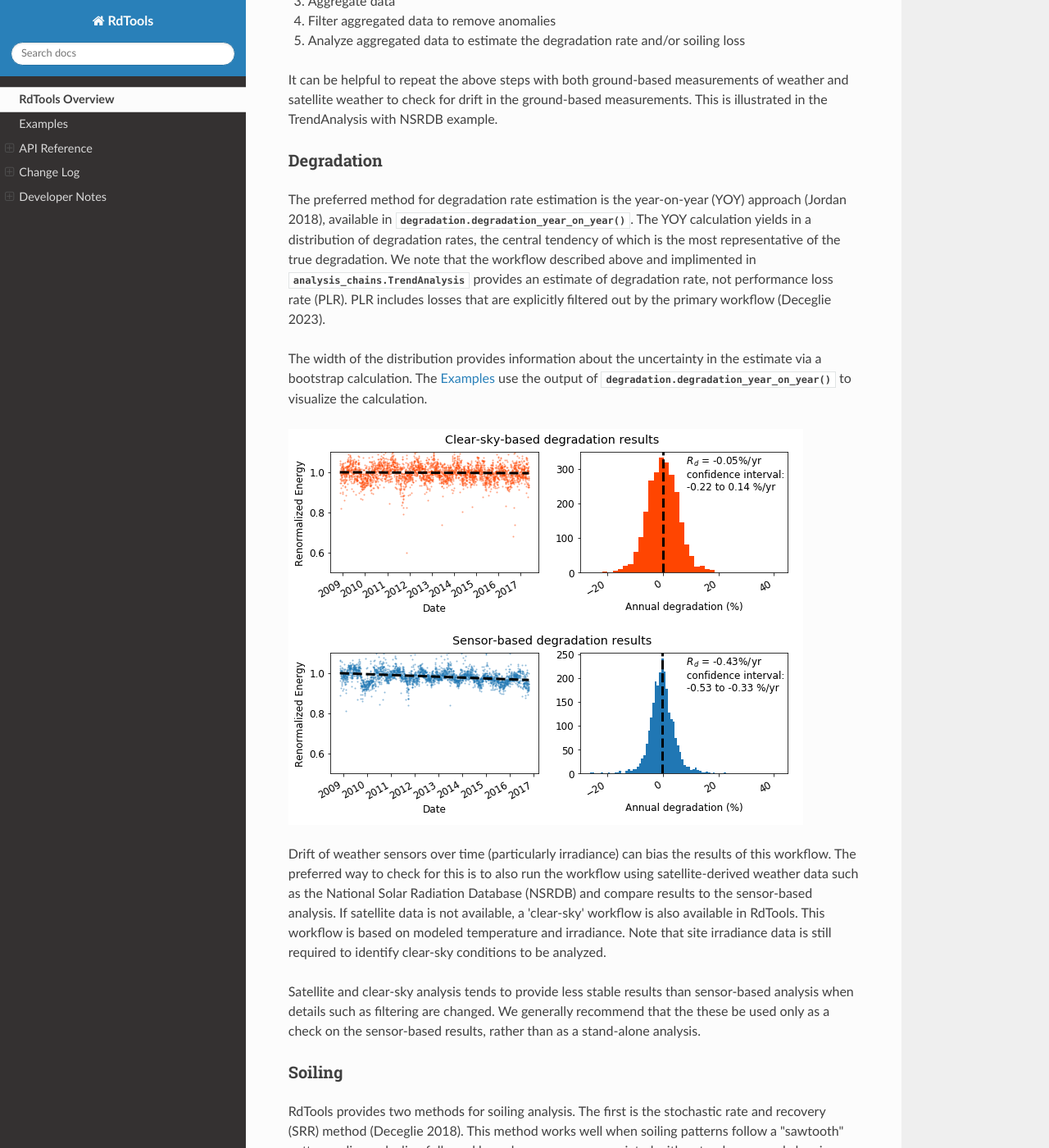
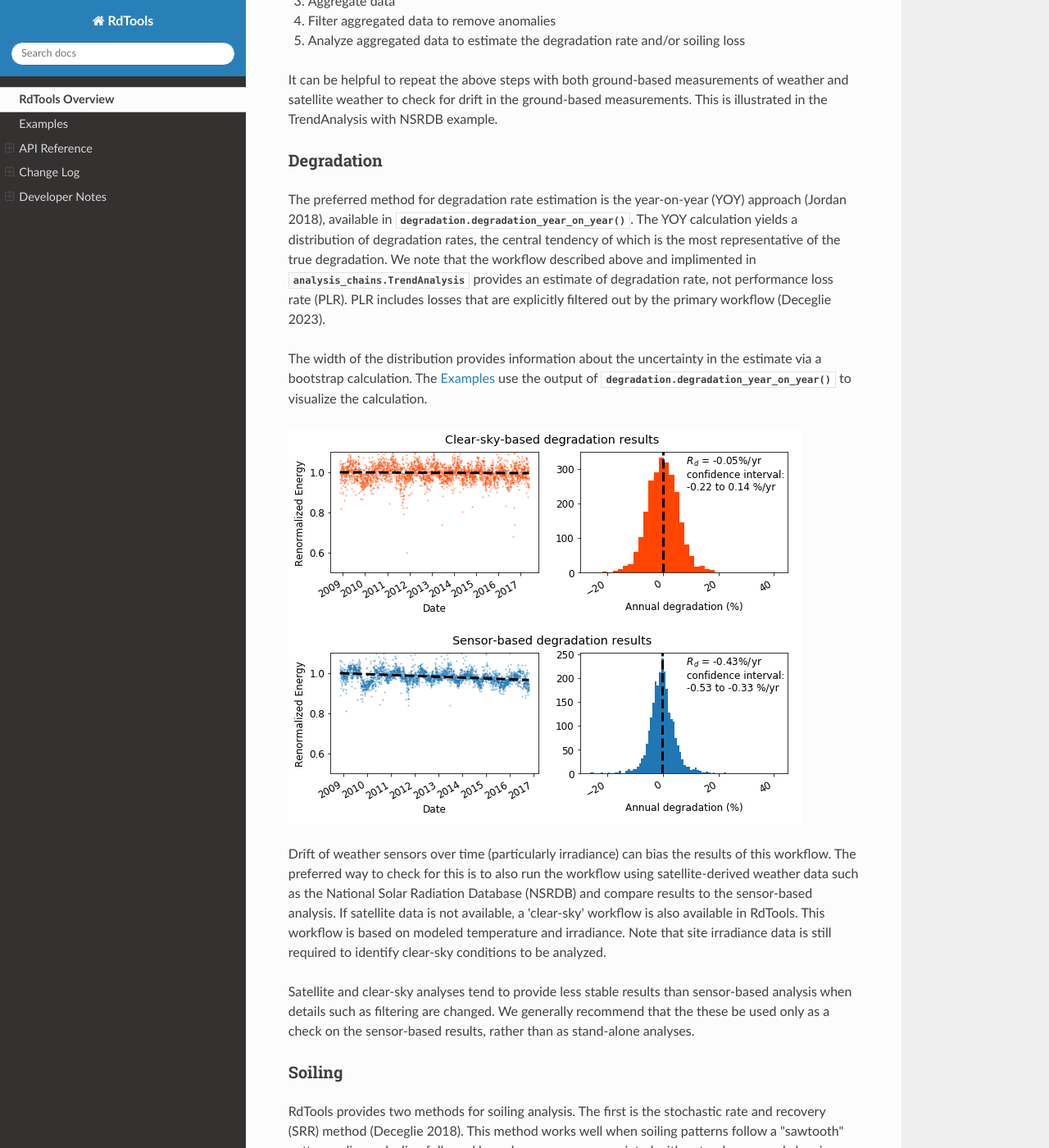
Before and after one commit to NREL/rdtools, a Sphinx documentation site: the page built from docs/sphinx/source/index.rst, in a window 1280 px wide and 1400 px high, scrolled down 797 px. Shown: the whole window at 82% size. Built offline with Sphinx 7.4.7 and the Read the Docs theme 3.1.0, drawn with Linux system fonts in a browser that asks for light colours; pages that are not in the unit, such as notebooks, are missing from menus; some of the changed text lies outside the part shown.

Commit message:
minor updates to docs index.rst

```diff
--- a/docs/sphinx/source/index.rst
+++ b/docs/sphinx/source/index.rst
@@ -51,7 +51,7 @@ Degradation
 
 The preferred method for degradation rate estimation is the year-on-year
 (YOY) approach (Jordan 2018), available in :py:func:`.degradation.degradation_year_on_year`.
-The YOY calculation yields in a distribution of degradation rates, the
+The YOY calculation yields a distribution of degradation rates, the
 central tendency of which is the most representative of the true
 degradation. We note that the workflow described above and implimented in
 :py:class:`.analysis_chains.TrendAnalysis` provides an estimate of degradation rate,
@@ -74,10 +74,10 @@ a 'clear-sky' workflow is also available in RdTools. This workflow is based on m
 temperature and irradiance. Note that site irradiance data is still required to identify
 clear-sky conditions to be analyzed.
 
-Satellite and clear-sky analysis tends to provide less stable results than sensor-based
+Satellite and clear-sky analyses tend to provide less stable results than sensor-based
 analysis when details such as filtering are changed. We generally recommend
 that the these be used only as a check on the sensor-based results,
-rather than as a stand-alone analysis.
+rather than as stand-alone analyses.
 
 Soiling
 ^^^^^^^
@@ -145,7 +145,7 @@ Alternatively it can be installed manually using the command line:
 2. Navigate to the repository: ``cd rdtools``
 3. Install via pip: ``pip install .``
 
-On some systems installation with ``pip`` can fail due to problems
+On some systems, installation with ``pip`` can fail due to problems
 installing requirements. If this occurs, the requirements specified in
 ``setup.py`` may need to be separately installed (for example by using
 ``conda``) before installing ``rdtools``.
```
Also changed, not shown: other parts of docs/sphinx/source/index.rst (+5 -5 lines).
